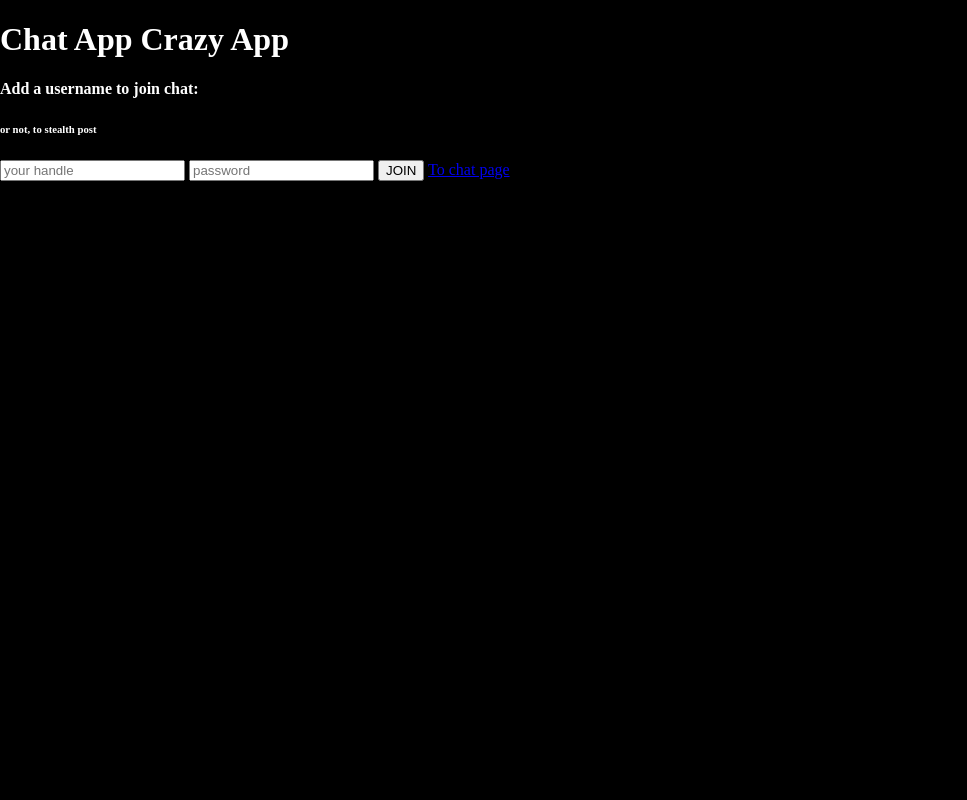
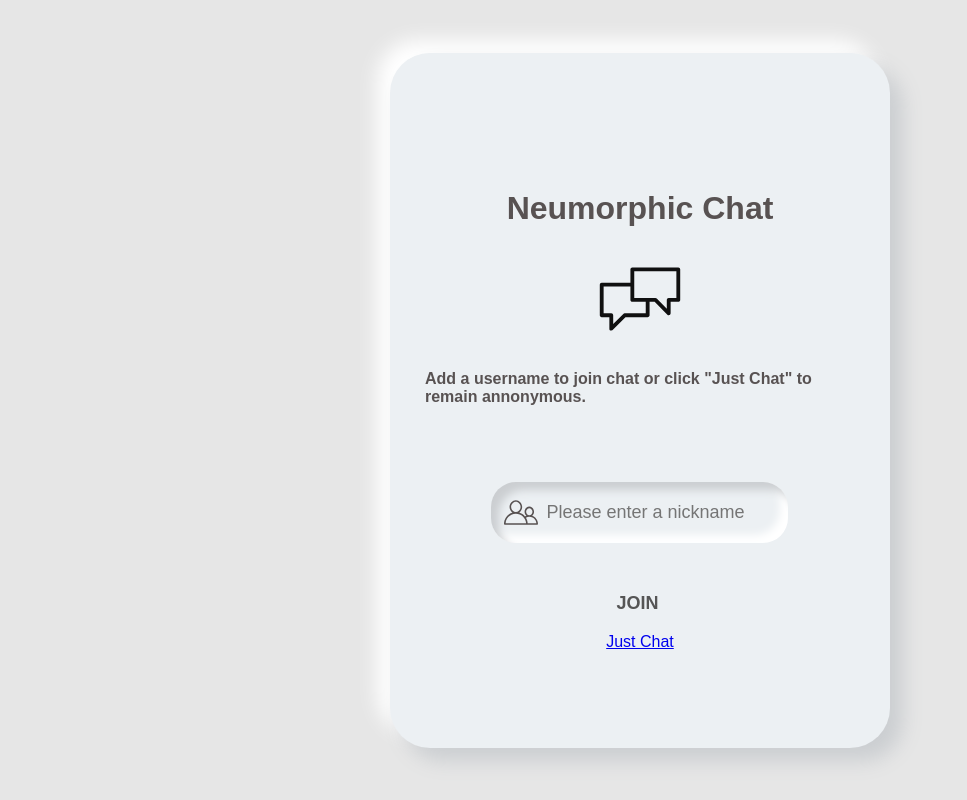
Before and after one commit to jmillermedia/jamchatapp, a website: page index.html in a window 1280 px wide. Shown: the whole page, without its empty margins (0-967 px from the left). Drawn offline with Linux system fonts and the light colour scheme.

Commit message:
index complete
Started messing with a bunch of colors as well.

```diff
--- a/app.js
+++ b/app.js
@@ -33,7 +33,7 @@ messenger.on('connection', (socket) => {
 
     socket.on('chatmessage', function(msg) {
         console.log(msg);
-        messenger.emit('message'), { id: socket.id, message: msg }
+        messenger.emit('message', { id: socket.id, message: msg })
     });
 
     socket.on('disconnect', () => {
--- a/assets/sass/main.scss
+++ b/assets/sass/main.scss
@@ -1,4 +1,10 @@
+
 @import 'modules/vars';
-@import 'modules/defaults';
+@import 'modules/index';
+@import 'modules/chat';
 
 // import mqs here later
+// sass —watch assets/sass:public/css —style compressed
+body {
+    background-color: $main-bg-color;
+}
--- /dev/null
+++ b/assets/sass/modules/_chat.scss
@@ -0,0 +1,17 @@
+.new-message {
+    padding: 10px;
+    margin: 50px;
+    background-color: rgb(144, 167, 207);
+    color: rgb(53, 53, 53);
+    font-family: Arial, Helvetica, sans-serif;
+    border-radius: 8px;
+    float: left;
+    clear: both;
+    box-shadow: 8px 8px 8px #cbced1,
+                -8px -8px 8px #FFF;
+}
+
+.my-message {
+    background-color: rgb(201, 252, 201);
+    float: right;
+}
--- a/assets/sass/modules/_defaults.scss
+++ /dev/null
@@ -1,5 +0,0 @@
-body {
-    background-color: $main-bg-color;
-    color: $main-text-color;
-    margin: 0;
-}
--- /dev/null
+++ b/assets/sass/modules/_index.scss
@@ -0,0 +1,65 @@
+.login {
+    background-color: $main-bg-color;
+    color: $main-text-color;
+    margin: 0 auto;
+    height: 98vh;
+    width: 98vw;
+    overflow-x: hidden;
+    font-family: Arial, Helvetica, sans-serif;
+    display: flex;
+    align-items: center;
+    justify-content: center;
+}
+
+.login-div {
+    width: 430px;
+    height: 600px;
+    padding: 60px 35px 35px 35px;
+    border-radius: 40px;
+    background: #ECF0F3;
+    box-shadow: 13px 13px 20px #cbced1,
+                -13px -13px 20px #FFF;
+    display: flex;
+    flex-direction: column;
+    align-items: center;
+    justify-content: center;
+}
+
+.fields {
+    width: 100%;
+    padding: 55px 5px 5px 5px;
+    display: flex;
+    flex-direction: column;
+    align-items: center;
+    justify-content: center;
+
+    & input {
+        border: none;
+        outline: none;
+        background: none;
+        font-size: 18px;
+        color: #555;
+        padding: 20px 10px 20px 5px;
+    }
+
+    &__username {
+        display: flex;
+        margin-bottom: 30px;
+        border-radius: 25px;
+        box-shadow: inset 8px 8px 8px #cbced1,
+                    inset -8px -8px 8px #FFF;
+    }
+
+    &__button {
+        outline: none;
+        border: none;
+        cursor: pointer;
+        width: 100%;
+        height: 60px;
+        border-radius: 30px;
+        font-size: 20px;
+        font-weight: 700;
+        text-align: center;
+        background-color: #24cfaa;
+    }
+}
--- a/assets/sass/modules/_vars.scss
+++ b/assets/sass/modules/_vars.scss
@@ -1,2 +1,2 @@
-$main-bg-color: black;
-$main-text-color: white;
+$main-bg-color: #E6E6E6;
+$main-text-color: rgb(88, 82, 82);
--- a/index.html
+++ b/index.html
@@ -4,20 +4,26 @@
     <meta charset="UTF-8">
     <meta name="viewport" content="width=device-width, initial-scale=1.0">
     <link rel="stylesheet" href="css/main.css">
-    <title>Chat App Crazy Chat</title>
+    <title>Neumorphic Chat</title>
 </head>
 <body>
-    <main>
-        <h1 class="hidden">Chat App Crazy App</h1>
-        <h4>Add a username to join chat:</h4>
-        <h6>or not, to stealth post</h6>
-
-        <input type="text" placeholder="your handle">
-        <input type="password" placeholder="password">
-
-        <input type="submit" value="JOIN">
-        <!-- temp hack to bypass login -->
-        <a href="/chat">To chat page</a>
+    <main class="login">
+        <div class="login-div">
+            <h1 class="hidden">Neumorphic Chat</h1>
+            <svg fill="#101010" class="svg-icon" viewBox="0 0 20 20" style="width: 100px; height:auto;">
+                <path d="M17.659,3.681H8.468c-0.211,0-0.383,0.172-0.383,0.383v2.681H2.341c-0.21,0-0.383,0.172-0.383,0.383v6.126c0,0.211,0.172,0.383,0.383,0.383h1.532v2.298c0,0.566,0.554,0.368,0.653,0.27l2.569-2.567h4.437c0.21,0,0.383-0.172,0.383-0.383v-2.681h1.013l2.546,2.567c0.242,0.249,0.652,0.065,0.652-0.27v-2.298h1.533c0.211,0,0.383-0.172,0.383-0.382V4.063C18.042,3.853,17.87,3.681,17.659,3.681 M11.148,12.87H6.937c-0.102,0-0.199,0.04-0.27,0.113l-2.028,2.025v-1.756c0-0.211-0.172-0.383-0.383-0.383H2.724V7.51h5.361v2.68c0,0.21,0.172,0.382,0.383,0.382h2.68V12.87z M17.276,9.807h-1.533c-0.211,0-0.383,0.172-0.383,0.383v1.755L13.356,9.92c-0.07-0.073-0.169-0.113-0.27-0.113H8.851v-5.36h8.425V9.807z"></path>
+            </svg>
+            <h4>Add a username to join chat or click "Just Chat" to remain annonymous.</h4>
+            <div class="fields">
+                <div class="fields__username">
+                <svg class="svg-icon" viewBox="0 0 20 20" style="width: 40px; height:auto; padding-left: 10px;">
+                    <path fill="rgb(88, 82, 82)" d="M15.573,11.624c0.568-0.478,0.947-1.219,0.947-2.019c0-1.37-1.108-2.569-2.371-2.569s-2.371,1.2-2.371,2.569c0,0.8,0.379,1.542,0.946,2.019c-0.253,0.089-0.496,0.2-0.728,0.332c-0.743-0.898-1.745-1.573-2.891-1.911c0.877-0.61,1.486-1.666,1.486-2.812c0-1.79-1.479-3.359-3.162-3.359S4.269,5.443,4.269,7.233c0,1.146,0.608,2.202,1.486,2.812c-2.454,0.725-4.252,2.998-4.252,5.685c0,0.218,0.178,0.396,0.395,0.396h16.203c0.218,0,0.396-0.178,0.396-0.396C18.497,13.831,17.273,12.216,15.573,11.624 M12.568,9.605c0-0.822,0.689-1.779,1.581-1.779s1.58,0.957,1.58,1.779s-0.688,1.779-1.58,1.779S12.568,10.427,12.568,9.605 M5.06,7.233c0-1.213,1.014-2.569,2.371-2.569c1.358,0,2.371,1.355,2.371,2.569S8.789,9.802,7.431,9.802C6.073,9.802,5.06,8.447,5.06,7.233 M2.309,15.335c0.202-2.649,2.423-4.742,5.122-4.742s4.921,2.093,5.122,4.742H2.309z M13.346,15.335c-0.067-0.997-0.382-1.928-0.882-2.732c0.502-0.271,1.075-0.429,1.686-0.429c1.828,0,3.338,1.385,3.535,3.161H13.346z"></path>
+                </svg><input type="text" placeholder="Please enter a nickname">
+            </div>
+                <input type="submit" value="JOIN" class="fields__button">
+                <a href="/chat">Just Chat</a>
+        </div>
+    </div>
     </main>
 </body>
 </html>
--- a/package.json
+++ b/package.json
@@ -13,6 +13,7 @@
   "author": "JM Media & Design",
   "license": "ISC",
   "dependencies": {
+    "animate.css": "^4.1.1",
     "express": "^4.17.1",
     "socket.io": "^3.1.0"
   }
--- a/public/scripts/components/TheMessageComponent.js
+++ b/public/scripts/components/TheMessageComponent.js
@@ -1,11 +1,16 @@
 export default {
-    props: ['msg'],
+    props: ['msg', 'socketid'],
     template:
     `
-    <article>
-        <h1>This is a message</h1>
+    <article class="new-message animate__animated animate__zoomIn" :class="{ 'my-message' : matchedID }">
         <h4>{{msg.message.name}} says:</h4>
         <p>{{msg.message.content}}</p>
     </article>
-    `
+    `,
+
+    data: function() {
+        return {
+            matchedID: this.socketid == this.msg.id
+        }
+    }
 }
--- a/public/scripts/main.js
+++ b/public/scripts/main.js
@@ -14,7 +14,7 @@ import ChatMessage from "./components/TheMessageComponent.js";
     };
 
     function appendMessage(message) {
-        ChannelMergerNode.messages.push(message);
+        vm.messages.push(message);
     }
 
     const vm = new Vue({
@@ -32,8 +32,9 @@ import ChatMessage from "./components/TheMessageComponent.js";
 
         methods: {
             dispatchMessage() {
-                debugger;
-                socket.emit('chatmessage', {content: this.message, name: this.nickname || 'Anonymous'})
+                // debugger;
+                socket.emit('chatmessage', {content: this.message, name: this.nickname || 'Anonymous'});
+                this.message = "";
             }
         },
 
```
Also changed, not shown: chat.html (+3 -2 lines), public/css/main.css, 2 other files.
